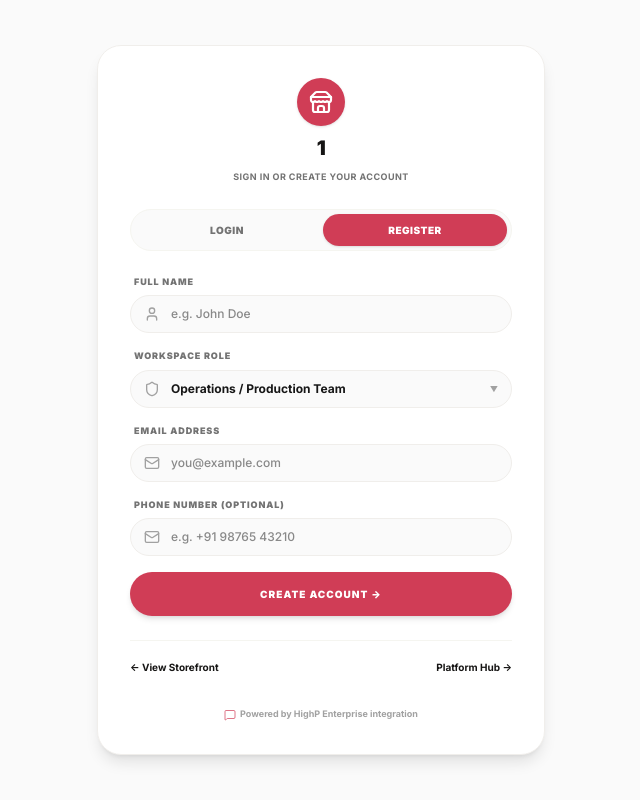
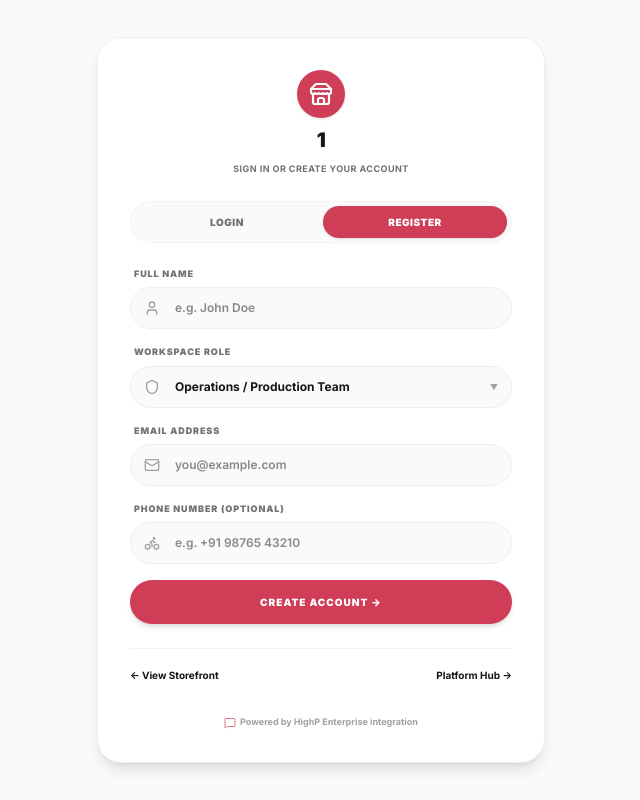
Before and after one commit to highphaus/highp-innovation-frontend, a React (Vite) app: page /1/login in a window 1280 px wide. Both pictures are taken after a click on the button "REGISTER". Shown: the whole page, without its empty margins (319-959 px from the left). Built offline with nearby package versions, Linux system fonts and the light colour scheme; no server answers.

Commit message:
fix: input icon z-index, pointer-events, and padding fixes

```diff
--- a/src/components/CustomerAuthModal.jsx
+++ b/src/components/CustomerAuthModal.jsx
@@ -247,7 +247,7 @@ export default function CustomerAuthModal({ isOpen, onClose, storeSlug, theme, o
                   Full Name
                 </label>
                 <div className="relative">
-                  <User className="absolute left-3.5 top-1/2 -translate-y-1/2 w-4 h-4 text-[#737373]" />
+                  <User className="absolute left-3.5 top-1/2 -translate-y-1/2 w-4 h-4 text-neutral-400 pointer-events-none z-10" />
                   <input
                     required
                     type="text"
@@ -255,7 +255,7 @@ export default function CustomerAuthModal({ isOpen, onClose, storeSlug, theme, o
                     value={formData.name}
                     onChange={handleInputChange}
                     placeholder="e.g. Shamsaifudheen"
-                    className="w-full bg-[#FAFAFA] border border-[#F0EEEB] text-neutral-900 pl-10 pr-4 py-2.5 text-xs rounded-xl focus:outline-none focus:border-[#D03D56]/40 focus:bg-white transition-all font-medium"
+                    className="w-full bg-[#FAFAFA] border border-[#F0EEEB] text-neutral-900 pl-11 pr-4 py-3 text-xs rounded-xl focus:outline-none focus:border-[#D03D56] focus:bg-white transition-all font-semibold relative z-0"
                   />
                 </div>
               </div>
@@ -266,7 +266,7 @@ export default function CustomerAuthModal({ isOpen, onClose, storeSlug, theme, o
                 Email Address
               </label>
               <div className="relative">
-                <Mail className="absolute left-3.5 top-1/2 -translate-y-1/2 w-4 h-4 text-[#737373]" />
+                <Mail className="absolute left-3.5 top-1/2 -translate-y-1/2 w-4 h-4 text-neutral-400 pointer-events-none z-10" />
                 <input
                   required
                   type="email"
@@ -274,7 +274,7 @@ export default function CustomerAuthModal({ isOpen, onClose, storeSlug, theme, o
                   value={formData.email}
                   onChange={handleInputChange}
                   placeholder="customer@enterprise.com"
-                  className="w-full bg-[#FAFAFA] border border-[#F0EEEB] text-neutral-900 pl-10 pr-4 py-2.5 text-xs rounded-xl focus:outline-none focus:border-[#D03D56]/40 focus:bg-white transition-all font-medium"
+                  className="w-full bg-[#FAFAFA] border border-[#F0EEEB] text-neutral-900 pl-11 pr-4 py-3 text-xs rounded-xl focus:outline-none focus:border-[#D03D56] focus:bg-white transition-all font-semibold relative z-0"
                 />
               </div>
             </div>
@@ -285,14 +285,14 @@ export default function CustomerAuthModal({ isOpen, onClose, storeSlug, theme, o
                   Phone Number (Optional)
                 </label>
                 <div className="relative">
-                  <Phone className="absolute left-3.5 top-1/2 -translate-y-1/2 w-4 h-4 text-[#737373]" />
+                  <Phone className="absolute left-3.5 top-1/2 -translate-y-1/2 w-4 h-4 text-neutral-400 pointer-events-none z-10" />
                   <input
                     type="tel"
                     name="phone"
                     value={formData.phone}
                     onChange={handleInputChange}
                     placeholder="+91 9876543210"
-                    className="w-full bg-[#FAFAFA] border border-[#F0EEEB] text-neutral-900 pl-10 pr-4 py-2.5 text-xs rounded-xl focus:outline-none focus:border-[#D03D56]/40 focus:bg-white transition-all font-medium"
+                    className="w-full bg-[#FAFAFA] border border-[#F0EEEB] text-neutral-900 pl-11 pr-4 py-3 text-xs rounded-xl focus:outline-none focus:border-[#D03D56] focus:bg-white transition-all font-semibold relative z-0"
                   />
                 </div>
               </div>
--- a/src/pages/shared/UnifiedLogin.jsx
+++ b/src/pages/shared/UnifiedLogin.jsx
@@ -150,11 +150,11 @@ export default function UnifiedLogin() {
             <div>
               <label className="block text-[9px] font-black text-[#737373] uppercase tracking-widest mb-1.5 ml-1">Full Name</label>
               <div className="relative">
-                <User className="absolute left-3.5 top-1/2 -translate-y-1/2 w-4 h-4 text-neutral-400" />
+                <User className="absolute left-3.5 top-1/2 -translate-y-1/2 w-4 h-4 text-neutral-400 pointer-events-none z-10" />
                 <input
                   required type="text"
                   placeholder="e.g. John Doe"
-                  className="w-full bg-[#FAFAFA] border border-[#F0EEEB] text-neutral-900 pl-10 pr-4 py-2.5 text-xs rounded-xl focus:outline-none focus:border-[#D03D56]/40 focus:bg-white transition-all font-medium"
+                  className="w-full bg-[#FAFAFA] border border-[#F0EEEB] text-neutral-900 pl-11 pr-4 py-3 text-xs rounded-xl focus:outline-none focus:border-[#D03D56] focus:bg-white transition-all font-semibold relative z-0"
                   value={name} onChange={e => setName(e.target.value)}
                 />
               </div>
@@ -165,17 +165,17 @@ export default function UnifiedLogin() {
           <div>
             <label className="block text-[9px] font-black text-[#737373] uppercase tracking-widest mb-1.5 ml-1">Workspace Role</label>
             <div className="relative">
-              <Shield className="absolute left-3.5 top-1/2 -translate-y-1/2 w-4 h-4 text-neutral-400 pointer-events-none" />
+              <Shield className="absolute left-3.5 top-1/2 -translate-y-1/2 w-4 h-4 text-neutral-400 pointer-events-none z-10" />
               <select
                 value={selectedRole}
                 onChange={e => setSelectedRole(e.target.value)}
-                className="w-full bg-[#FAFAFA] border border-[#F0EEEB] text-neutral-900 pl-10 pr-10 py-2.5 text-xs rounded-xl focus:outline-none focus:border-[#D03D56]/50 focus:bg-white transition-all font-bold appearance-none cursor-pointer"
+                className="w-full bg-[#FAFAFA] border border-[#F0EEEB] text-neutral-900 pl-11 pr-10 py-3 text-xs rounded-xl focus:outline-none focus:border-[#D03D56] focus:bg-white transition-all font-bold appearance-none cursor-pointer relative z-0"
               >
                 {!isSignUpMode && <option value="admin">Store Owner / Manager</option>}
                 <option value="kitchen">Operations / Production Team</option>
                 <option value="delivery">Delivery Dispatch / Riders</option>
               </select>
-              <div className="absolute right-3.5 top-1/2 -translate-y-1/2 pointer-events-none text-[8px] font-bold text-neutral-400">
+              <div className="absolute right-3.5 top-1/2 -translate-y-1/2 pointer-events-none text-[8px] font-bold text-neutral-400 z-10">
                 ▼
               </div>
             </div>
@@ -185,11 +185,11 @@ export default function UnifiedLogin() {
           <div>
             <label className="block text-[9px] font-black text-[#737373] uppercase tracking-widest mb-1.5 ml-1">Email Address</label>
             <div className="relative">
-              <Mail className="absolute left-3.5 top-1/2 -translate-y-1/2 w-4 h-4 text-neutral-400" />
+              <Mail className="absolute left-3.5 top-1/2 -translate-y-1/2 w-4 h-4 text-neutral-400 pointer-events-none z-10" />
               <input
                 required type="email"
                 placeholder="you@example.com"
-                className="w-full bg-[#FAFAFA] border border-[#F0EEEB] text-neutral-900 pl-10 pr-4 py-2.5 text-xs rounded-xl focus:outline-none focus:border-[#D03D56]/40 focus:bg-white transition-all font-medium"
+                className="w-full bg-[#FAFAFA] border border-[#F0EEEB] text-neutral-900 pl-11 pr-4 py-3 text-xs rounded-xl focus:outline-none focus:border-[#D03D56] focus:bg-white transition-all font-semibold relative z-0"
                 value={email} onChange={e => setEmail(e.target.value)}
               />
             </div>
@@ -200,11 +200,11 @@ export default function UnifiedLogin() {
             <div>
               <label className="block text-[9px] font-black text-[#737373] uppercase tracking-widest mb-1.5 ml-1">Security Password</label>
               <div className="relative">
-                <Lock className="absolute left-3.5 top-1/2 -translate-y-1/2 w-4 h-4 text-neutral-400" />
+                <Lock className="absolute left-3.5 top-1/2 -translate-y-1/2 w-4 h-4 text-neutral-400 pointer-events-none z-10" />
                 <input
                   required type="password"
                   placeholder="••••••••••••"
-                  className="w-full bg-[#FAFAFA] border border-[#F0EEEB] text-neutral-900 pl-10 pr-4 py-2.5 text-xs rounded-xl focus:outline-none focus:border-[#D03D56]/40 focus:bg-white transition-all font-medium"
+                  className="w-full bg-[#FAFAFA] border border-[#F0EEEB] text-neutral-900 pl-11 pr-4 py-3 text-xs rounded-xl focus:outline-none focus:border-[#D03D56] focus:bg-white transition-all font-semibold relative z-0"
                   value={password} onChange={e => setPassword(e.target.value)}
                 />
               </div>
@@ -216,11 +216,11 @@ export default function UnifiedLogin() {
             <div>
               <label className="block text-[9px] font-black text-[#737373] uppercase tracking-widest mb-1.5 ml-1">Phone Number (Optional)</label>
               <div className="relative">
-                <Mail className="absolute left-3.5 top-1/2 -translate-y-1/2 w-4 h-4 text-neutral-400" />
+                <Bike className="absolute left-3.5 top-1/2 -translate-y-1/2 w-4 h-4 text-neutral-400 pointer-events-none z-10" />
                 <input
                   type="tel"
                   placeholder="e.g. +91 98765 43210"
-                  className="w-full bg-[#FAFAFA] border border-[#F0EEEB] text-neutral-900 pl-10 pr-4 py-2.5 text-xs rounded-xl focus:outline-none focus:border-[#D03D56]/40 focus:bg-white transition-all font-medium"
+                  className="w-full bg-[#FAFAFA] border border-[#F0EEEB] text-neutral-900 pl-11 pr-4 py-3 text-xs rounded-xl focus:outline-none focus:border-[#D03D56] focus:bg-white transition-all font-semibold relative z-0"
                   value={phone} onChange={e => setPhone(e.target.value)}
                 />
               </div>
```
